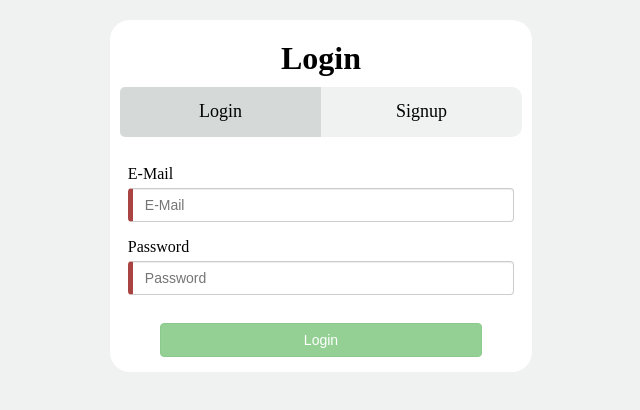
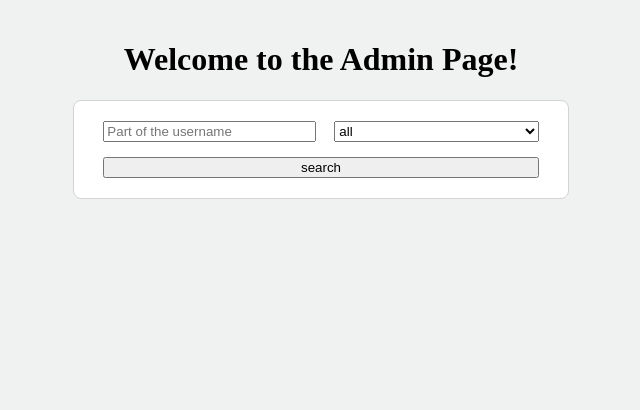
Before and after one commit to JonasPfeifer05/OnlineCasino, an Angular app in the folder client/: page /admin in a window 1280 px wide. Before the commit this address led to /login. Shown: the top 410 px of the page, without its empty margins (319-959 px from the left). Built offline with nearby package versions, Linux system fonts and the light colour scheme.

Commit message:
added basic mask interface

```diff
--- /dev/null
+++ b/client/src/app/admin-page/admin-page.component.html
@@ -0,0 +1,17 @@
+<div id="adminPage">
+    <h1>Welcome to the Admin Page!</h1>
+    <div id="mask">
+        <div id="filter">
+            <input type="text" placeholder="Part of the username" [(ngModel)]="usernamePart" (keyup)="handlePress($event)">
+            <select [(ngModel)]="activateStatus">
+                <option [ngValue]="'all'">all</option>
+                <option [ngValue]="'activated'">only activated</option>
+                <option [ngValue]="'deactivated'">only deactivated</option>
+            </select>
+        </div>
+        <button id="search" (click)="search()">search</button>
+    </div>
+    <div id="output">
+
+    </div>
+</div>
--- /dev/null
+++ b/client/src/app/admin-page/admin-page.component.scss
@@ -0,0 +1,50 @@
+#adminPage {
+    display: flex;
+    flex-direction: column;
+    align-items: center;
+
+    width: 100vw;
+    height: 100vh;
+
+    padding: 20px;
+
+    box-sizing: border-box;
+
+    #mask {
+        display: flex;
+        flex-direction: column;
+        align-items: center;
+
+        width: 40%;
+
+        box-sizing: border-box;
+
+        padding: 20px;
+        gap: 15px;
+
+        background-color: #FFF;
+
+        border: 1px solid lightgray;
+
+        border-radius: 8px;
+
+        #filter {
+            display: flex;
+            justify-content: space-around;
+
+            width: 100%;
+
+            * {
+                width: 45%;
+            }
+        }
+
+        #search {
+            width: 96%;
+        }
+    }
+
+    #output {
+
+    }
+}
--- /dev/null
+++ b/client/src/app/admin-page/admin-page.component.ts
@@ -0,0 +1,20 @@
+import { Component } from '@angular/core';
+
+@Component({
+  selector: 'app-admin-page',
+  templateUrl: './admin-page.component.html',
+  styleUrls: ['./admin-page.component.scss']
+})
+export class AdminPageComponent {
+    usernamePart: string = "";
+    activateStatus: string = "all";
+
+    search() {
+
+    }
+
+    handlePress(event: KeyboardEvent) {
+        if (event.code.toLowerCase() !== "enter") return;
+        this.search();
+    }
+}
--- a/client/src/app/app-routing.module.ts
+++ b/client/src/app/app-routing.module.ts
@@ -3,10 +3,12 @@ import { RouterModule, Routes } from '@angular/router';
 import {LoginComponent} from "./login/login.component";
 import {DashboardComponent} from "./dashboard/dashboard.component";
 import {TokenGuard} from "../services/token.guard";
+import {AdminPageComponent} from "./admin-page/admin-page.component";
 
 const routes: Routes = [
     {path: "login", component: LoginComponent},
     {path: "dashboard", component: DashboardComponent, canActivate: [TokenGuard]},
+    {path: "admin", component: AdminPageComponent},
     {path: "**", redirectTo: "/login", pathMatch:"full"}
 ];
 
--- a/client/src/app/app.module.ts
+++ b/client/src/app/app.module.ts
@@ -11,6 +11,7 @@ import {FormsModule, ReactiveFormsModule} from "@angular/forms";
 import {RouterModule} from "@angular/router";
 import {AuthInterceptor} from "../services/auth.interceptor";
 import {UserInterfaceComponent} from "./user-interface/user-interface.component";
+import { AdminPageComponent } from './admin-page/admin-page.component';
 
 
 @NgModule({
@@ -19,7 +20,8 @@ import {UserInterfaceComponent} from "./user-interface/user-interface.component"
         DashboardComponent,
         GameHistoryComponent,
         LoginComponent,
-        UserInterfaceComponent
+        UserInterfaceComponent,
+        AdminPageComponent
     ],
     imports: [
         HttpClientModule,
```
Also changed, not shown: 1 other file (tests, documents, lock files or other folders).
